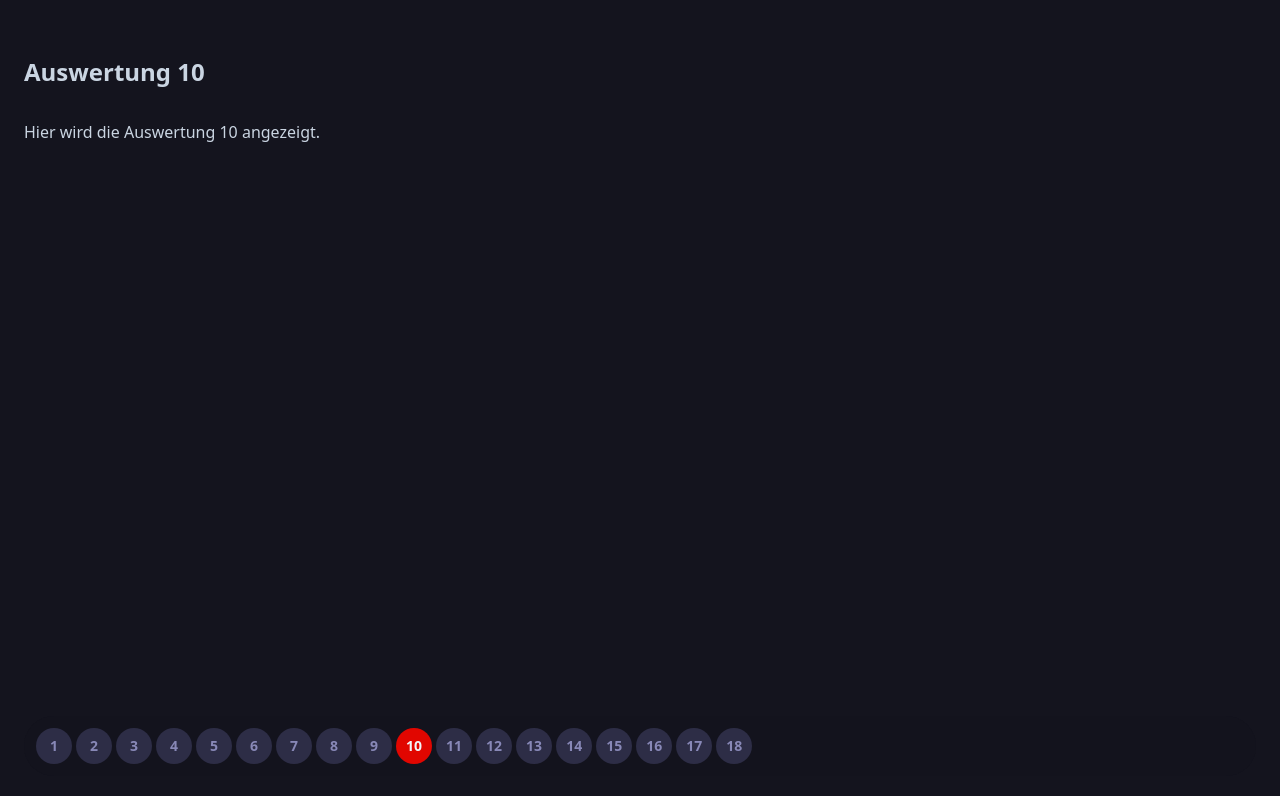
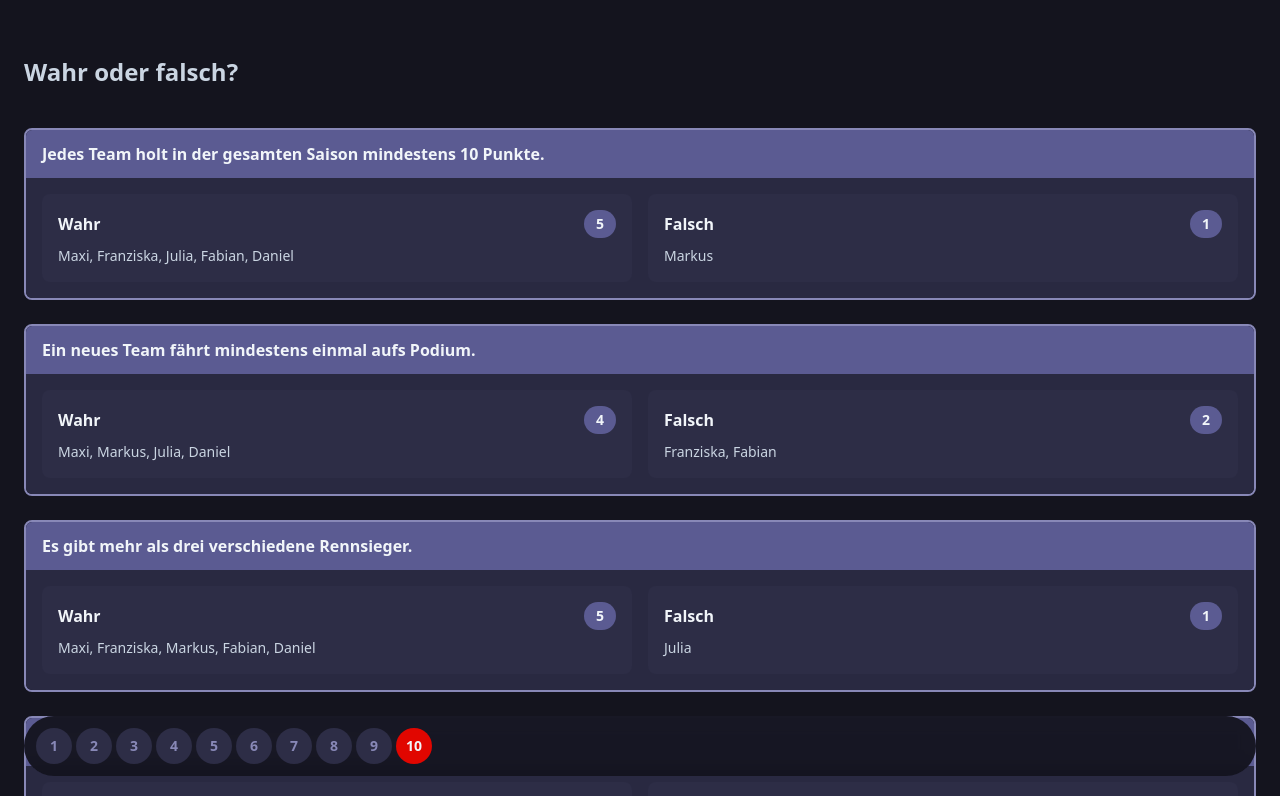
Before and after one commit to Fabinatix97/f1-bet, a Vue app in the folder frontend/: page /results/10 in a window 1280 px wide. Shown: the top 796 px of the page. Built offline with nearby package versions, Linux system fonts and the light colour scheme; no server answers; the HTML template or start-up script is replaced by a standard one.

Commit message:
Update result views

```diff
--- a/frontend/src/router/index.ts
+++ b/frontend/src/router/index.ts
@@ -3,8 +3,6 @@ import IntroView from '@/views/IntroView.vue'
 import ExplanationView from '@/views/ExplanationView.vue'
 import UserInfoInputView from '@/views/UserInfoInputView.vue'
 import ResultsView from '@/views/ResultsView.vue'
-import AuswertungView from '@/views/results/AuswertungView.vue'
-// Import individual Auswertung views if you need custom components for specific ones
 import MainBetView from '@/views/MainBetView.vue'
 import SideBetView from '@/views/SideBetView.vue'
 
@@ -149,12 +147,10 @@ const router = createRouter({
           name: 'auswertung9',
           component: () => import('@/views/results/Auswertung9View.vue'),
         },
-        // Dynamic route for all other Auswertungen (10-18+)
-        // You can override specific ones above if you need custom components
         {
-          path: ':id(\\d+)',
-          name: 'auswertung',
-          component: AuswertungView,
+          path: '10',
+          name: 'auswertung10',
+          component: () => import('@/views/results/Auswertung10View.vue'),
         },
       ],
     },
--- a/frontend/src/views/ResultsView.vue
+++ b/frontend/src/views/ResultsView.vue
@@ -5,7 +5,7 @@ import type { BetData } from '@/types/bet'
 import Pagination from '@/components/Pagination.vue'
 
 // Configuration: Change this number to match your total number of result views
-const TOTAL_RESULTS = 18
+const TOTAL_RESULTS = 10
 
 const betData = ref<BetData[]>([])
 
--- /dev/null
+++ b/frontend/src/views/results/Auswertung10View.vue
@@ -0,0 +1,111 @@
+<script setup lang="ts">
+import { computed } from 'vue'
+import type { BetData } from '@/types/bet'
+
+const props = defineProps<{
+  betData: BetData[]
+}>()
+
+/**
+ * Statement labels (only text, no users here anymore)
+ */
+const statementMapping = {
+  allTeamsAtLeast10Points: {
+    statement: 'Jedes Team holt in der gesamten Saison mindestens 10 Punkte.',
+  },
+  newTeamsPodium: {
+    statement: 'Ein neues Team fährt mindestens einmal aufs Podium.',
+  },
+  multipleRaceWinners: {
+    statement: 'Es gibt mehr als drei verschiedene Rennsieger.',
+  },
+  fiveTeamsWinRaces: {
+    statement: 'Mindestens fünf Teams gewinnen ein Rennen.',
+  },
+  hulkWins: {
+    statement: 'Hülkenberg gewinnt ein Rennen.',
+  },
+  verstappenResignsOrTransfers: {
+    statement: 'Verstappen tritt zurück oder wechselt das Team.',
+  },
+} as const
+
+type StatementKey = keyof typeof statementMapping
+
+/**
+ * Compute grouped users dynamically from betData
+ */
+const groupedStatements = computed(() => {
+  return (Object.keys(statementMapping) as StatementKey[]).map((key) => {
+    const trueUsers: string[] = []
+    const falseUsers: string[] = []
+
+    props.betData.forEach((bet) => {
+      const value = bet.statementBets[key]
+
+      if (value === true) {
+        trueUsers.push(bet.userName)
+      } else {
+        falseUsers.push(bet.userName)
+      }
+    })
+
+    return {
+      key,
+      statement: statementMapping[key].statement,
+      trueUsers,
+      falseUsers,
+    }
+  })
+})
+</script>
+
+<template>
+  <div>
+    <h2 class="text-xl font-bold text-slate-100">Wahr oder falsch?</h2>
+
+    <div class="mt-6 space-y-6">
+      <div
+        v-for="item in groupedStatements"
+        :key="item.key"
+        class="rounded-lg overflow-hidden border-2 border-[#8888B7]"
+      >
+        <!-- Statement -->
+        <div class="px-4 py-3 text-slate-100 font-bold bg-[#5B5B92]">
+          {{ item.statement }}
+        </div>
+
+        <!-- Answers -->
+        <div class="bg-[#292941] grid grid-cols-2 gap-4 p-4">
+          <!-- TRUE -->
+          <div class="bg-[#2D2D46] rounded-lg p-4">
+            <div class="flex items-center justify-between mb-2">
+              <div class="text-slate-100 font-semibold">Wahr</div>
+              <div class="px-3 py-1 rounded-full text-sm font-bold text-slate-100 bg-[#5B5B92]">
+                {{ item.trueUsers.length }}
+              </div>
+            </div>
+
+            <div class="text-slate-300 text-sm">
+              {{ item.trueUsers.join(', ') }}
+            </div>
+          </div>
+
+          <!-- FALSE -->
+          <div class="bg-[#2D2D46] rounded-lg p-4">
+            <div class="flex items-center justify-between mb-2">
+              <div class="text-slate-100 font-semibold">Falsch</div>
+              <div class="px-3 py-1 rounded-full text-sm font-bold text-slate-100 bg-[#5B5B92]">
+                {{ item.falseUsers.length }}
+              </div>
+            </div>
+
+            <div class="text-slate-300 text-sm">
+              {{ item.falseUsers.join(', ') }}
+            </div>
+          </div>
+        </div>
+      </div>
+    </div>
+  </div>
+</template>
--- a/frontend/src/views/results/Auswertung5View.vue
+++ b/frontend/src/views/results/Auswertung5View.vue
@@ -57,7 +57,7 @@ const tableData = computed(() => {
     const count = voteCounts.value.get(driver.id) || 0
     if (count > 0) {
       const users = props.betData
-        .filter((bet) => bet.sideBets.lastPlaceTeam === driver.id)
+        .filter((bet) => bet.sideBets.firstRaceWinner === driver.id)
         .map((bet) => bet.userName)
       result.push({
         driverName: driver.name,
--- a/frontend/src/views/results/AuswertungView.vue
+++ /dev/null
@@ -1,19 +0,0 @@
-<script setup lang="ts">
-import { computed } from 'vue'
-import { useRoute } from 'vue-router'
-
-const route = useRoute()
-const auswertungNumber = computed(() => {
-  const path = route.path
-  const match = path.match(/\/results\/(\d+)/)
-  return match ? parseInt(match[1], 10) : 1
-})
-</script>
-
-<template>
-  <div>
-    <h2 class="text-2xl font-bold mb-4">Auswertung {{ auswertungNumber }}</h2>
-    <p>Hier wird die Auswertung {{ auswertungNumber }} angezeigt.</p>
-    <!-- Add your Auswertung {{ auswertungNumber }} content here -->
-  </div>
-</template>
```
Also changed, not shown: frontend/src/views/results/Auswertung9View.vue (+6 -9 lines).
